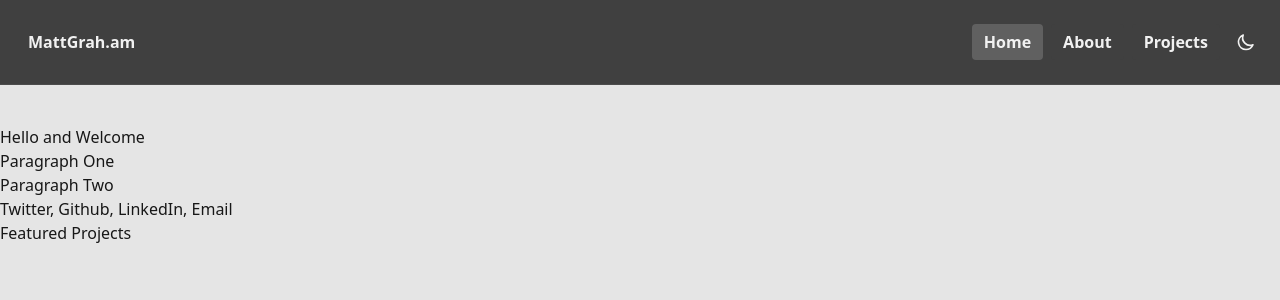
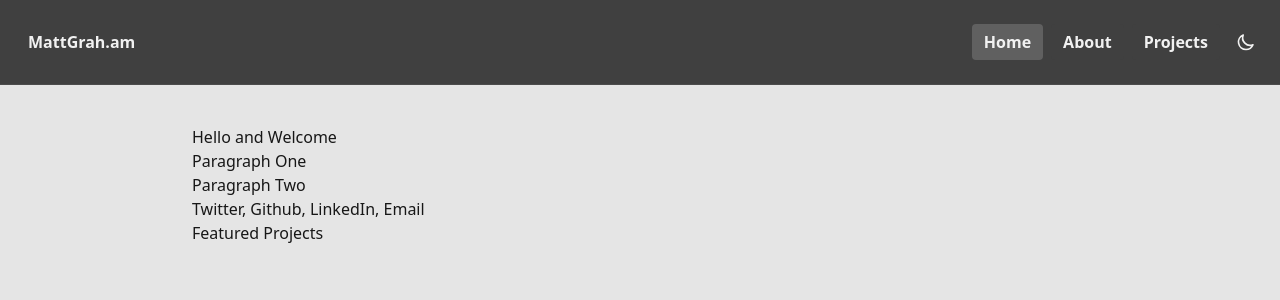
Before and after one commit to mattgrah-am/portfolio-v2, a React (Create React App) app: page / in a window 1280 px wide. Shown: the top 300 px of the page. Built offline with nearby package versions, Linux system fonts and the light colour scheme.

Commit message:
add navbar active link highlight

```diff
--- a/src/componets/Home.tsx
+++ b/src/componets/Home.tsx
@@ -3,12 +3,12 @@ import { Social } from "./Social";
 
 export const Home = () => {
   return (
-    <>
+    <div className="container">
       <h1 className="">Hello and Welcome</h1>
       <p>Paragraph One</p>
       <p>Paragraph Two</p>
       <Social />
       <Featured />
-    </>
+    </div>
   );
 };
--- a/src/styles/tailwind.css
+++ b/src/styles/tailwind.css
@@ -9,3 +9,7 @@
 .active-btn {
   @apply bg-neutral-700;
 }
+
+.container {
+  @apply max-w-4xl mx-auto;
+}
```
